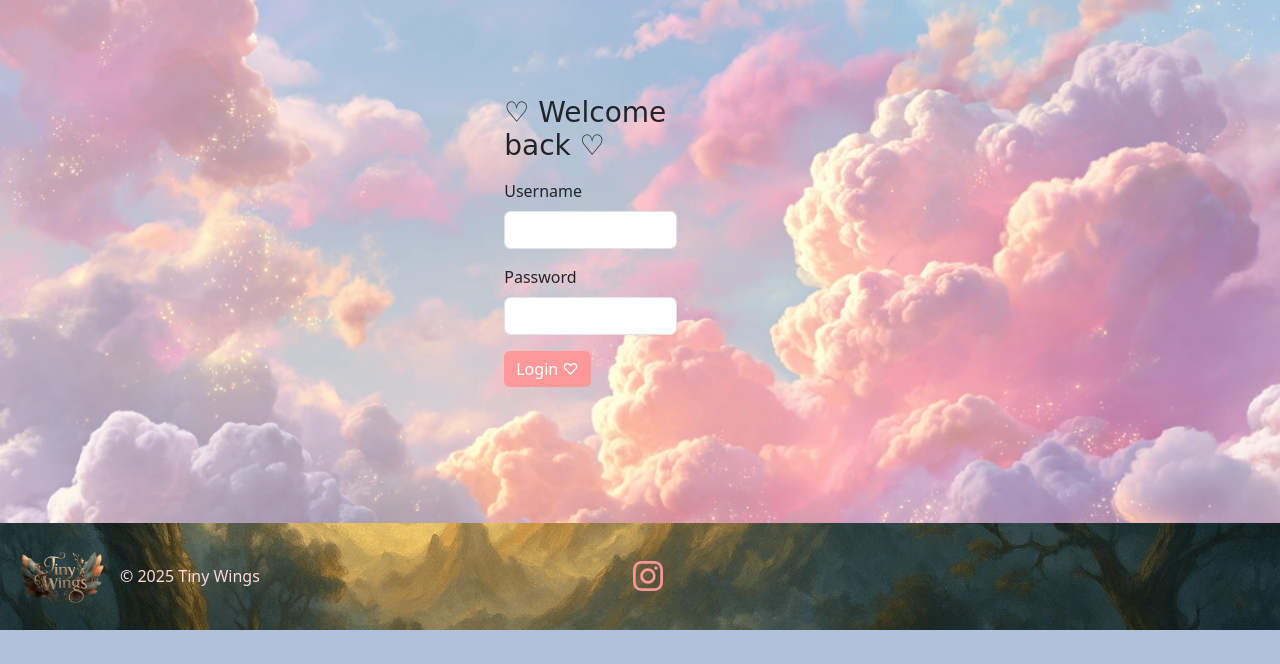
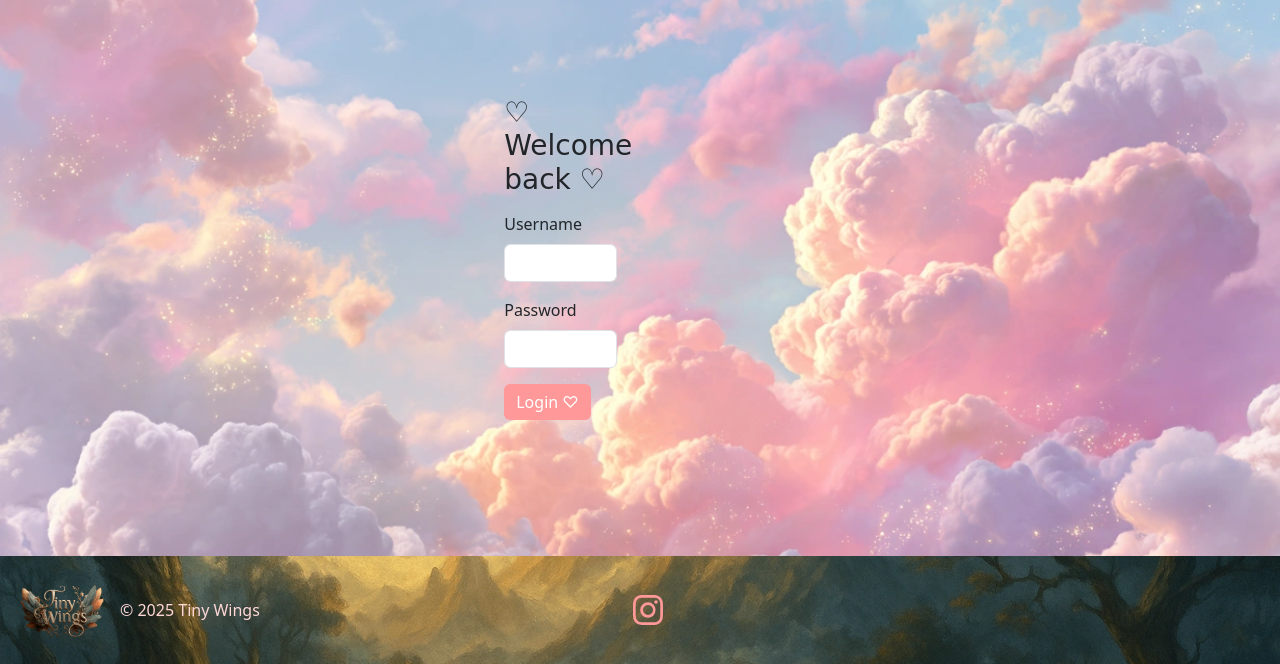
Before and after one commit to Just-Casey-Codes/TinyWings, a Flask app: page /login in a window 1280 px wide. Shown: the part 183-847 px from the top of the page. Before the commit the page ends 813 px from the top, so only its background shows below. Run offline with Flask 3, Linux system fonts and the light colour scheme; some libraries are stand-ins or nearby versions; some web fonts are replaced.

Commit message:
fix div in sign in

```diff
--- a/templates/sign-in.html
+++ b/templates/sign-in.html
@@ -5,12 +5,14 @@
 {% block content %}
 <main>
 <div class="container-fluid">
+  <div class="col-sm-12 col-md-8">
   <div class="row">
     <div class="col-sm-12 col-md-8">
     <h1 class=" sevillana-regular h3 mb-3 fw-normal">♡ Welcome back ♡</h1>
     {{ render_form(sign_in)}}
 </div>
   </div>
+  </div>
 </div>
   </main>
 {% endblock %}
```
